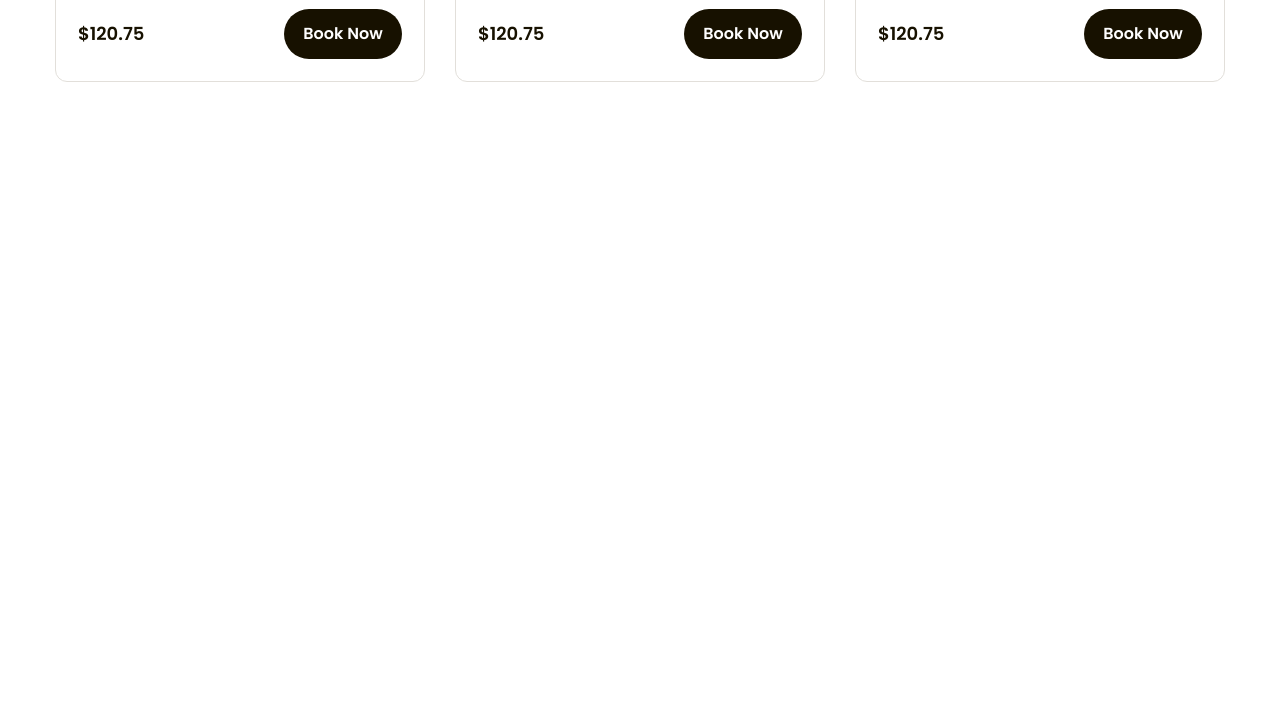
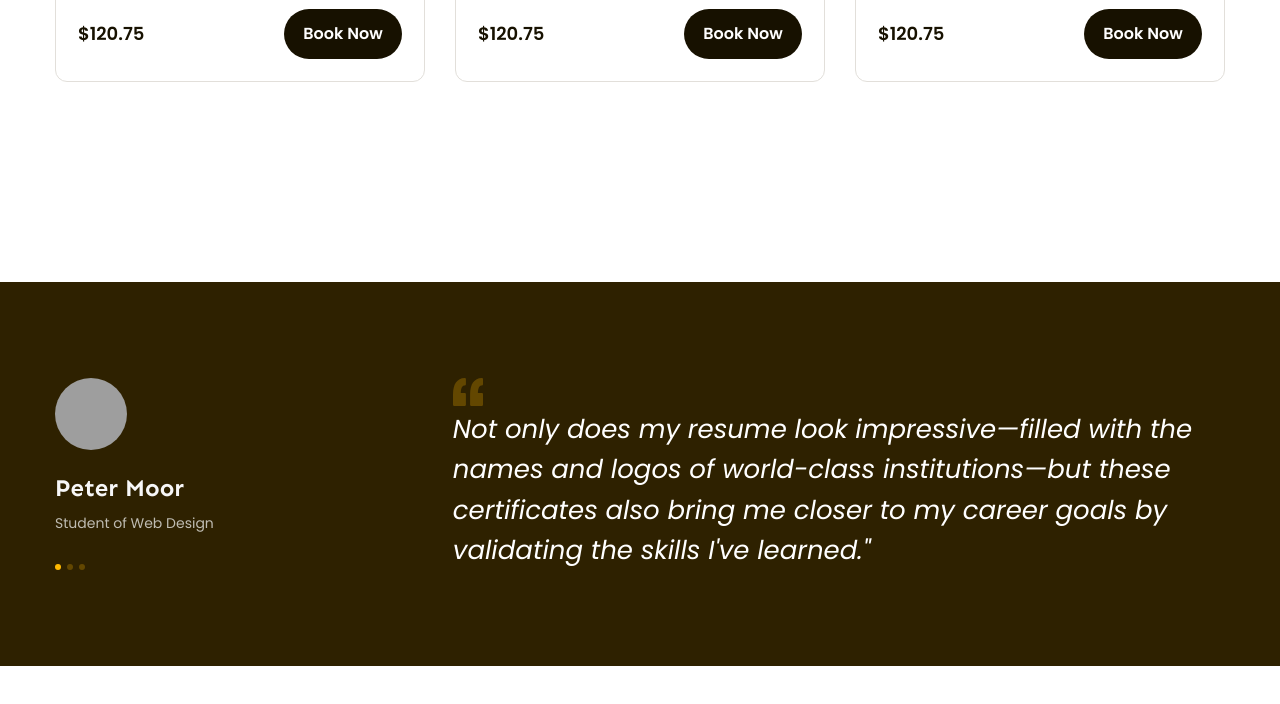
Before and after one commit to Blooseeker/duan1csshtml, a plain HTML site: page index.html in a window 1280 px wide. Shown: the part 1656-2360 px from the top of the page. Drawn offline with Linux system fonts and the light colour scheme; grey boxes are pictures that could not be loaded.

Commit message:
hoan thien p9 phan feedback

```diff
--- a/assets/css/style.css
+++ b/assets/css/style.css
@@ -412,3 +412,76 @@ a {
 .popular .course-item .btn-book:hover {
   background: var(--primary-color);
 }
+
+/* ====================feedback======================== */
+.feedback {
+  margin-top: 135px;
+  padding: 96px 0;
+  background: #2e2100;
+}
+
+.feedback-list {
+  display: flex;
+  overflow: hidden;
+}
+
+.feedback-item {
+  width: 100%;
+  display: flex;
+  flex-shrink: 0;
+}
+
+.feedback-item .avatar {
+  width: 72px;
+  height: 72px;
+  border-radius: 50%;
+  /* thuộc tính ảnh ko bị méo khi thay đổi object-fit: cover */
+  object-fit: cover;
+}
+
+.feedback-item .info .member-name {
+  margin-top: 18px;
+  color: #f7f7f7;
+  font-family: var(--font-heading);
+  font-size: 2.4rem;
+  font-weight: 700;
+  line-height: 1.42;
+}
+
+.feedback-item .info .desc {
+  margin-top: 4px;
+  color: #bfbcb2;
+  font-size: 1.4rem;
+  line-height: 1.86;
+}
+
+.feedback-item .dots {
+  gap: 6px;
+  display: flex;
+  margin-top: 28px;
+}
+
+.feedback-item .dot {
+  height: 6px;
+  width: 6px;
+  border-radius: 50%;
+  background: #634700;
+  cursor: pointer;
+}
+
+.feedback-item .dot.active {
+  background: var(--primary-color);
+  cursor: default;
+}
+
+.feedback-item .content {
+  width: 66%;
+  margin-left: auto;
+}
+
+.feedback-item blockquote {
+  color: #fff;
+  font-size: 2.6rem;
+  font-style: italic;
+  line-height: 1.54;
+}
--- a/index.html
+++ b/index.html
@@ -116,6 +116,7 @@
           </div>
         </div>
       </div>
+
       <!-- popular -->
       <div class="popular">
         <div class="main-content">
@@ -258,6 +259,92 @@
           </div>
         </div>
       </div>
+
+      <!-- feedback -->
+      <div class="feedback">
+        <div class="main-content">
+          <div class="feedback-list">
+            <!-- item1 -->
+            <div class="feedback-item">
+              <!-- khối bên trái -->
+              <div class="info">
+                <img
+                  src="./assets/img/Ellipse 2649.svg"
+                  alt="avatar"
+                  class="avatar"
+                />
+                <p class="member-name">Peter Moor</p>
+                <p class="desc">Student of Web Design</p>
+                <div class="dots">
+                  <span class="dot active"></span>
+                  <span class="dot"></span>
+                  <span class="dot"></span>
+                </div>
+              </div>
+              <!-- khối bên phải -->
+              <div class="content">
+                <img src="./assets/img/Vector.svg" alt="" class="open-quotes" />
+                <blockquote>
+                  Not only does my resume look impressive—filled with the names
+                  and logos of world-class institutions—but these certificates
+                  also bring me closer to my career goals by validating the
+                  skills I've learned."
+                </blockquote>
+              </div>
+            </div>
+
+            <!-- item2 -->
+            <div class="feedback-item">
+              <!-- khối bên trái -->
+              <div class="info">
+                <img src="./assets/img/ava2.jpg" alt="avatar" class="avatar" />
+                <p class="member-name">Peter Moor</p>
+                <p class="desc">Student of Web Design</p>
+                <div class="dots">
+                  <span class="dot"></span>
+                  <span class="dot active"></span>
+                  <span class="dot"></span>
+                </div>
+              </div>
+              <!-- khối bên phải -->
+              <div class="content">
+                <img src="./assets/img/Vector.svg" alt="" class="open-quotes" />
+                <blockquote>
+                  Not only does my resume look impressive—filled with the names
+                  and logos of world-class institutions—but these certificates
+                  also bring me closer to my career goals by validating the
+                  skills I've learned."
+                </blockquote>
+              </div>
+            </div>
+
+            <!-- item3 -->
+            <div class="feedback-item">
+              <!-- khối bên trái -->
+              <div class="info">
+                <img src="./assets/img/ava3.jpg" alt="avatar" class="avatar" />
+                <p class="member-name">Peter Moor</p>
+                <p class="desc">Student of Web Design</p>
+                <div class="dots">
+                  <span class="dot"></span>
+                  <span class="dot"></span>
+                  <span class="dot active"></span>
+                </div>
+              </div>
+              <!-- khối bên phải -->
+              <div class="content">
+                <img src="./assets/img/Vector.svg" alt="" class="open-quotes" />
+                <blockquote>
+                  Not only does my resume look impressive—filled with the names
+                  and logos of world-class institutions—but these certificates
+                  also bring me closer to my career goals by validating the
+                  skills I've learned."
+                </blockquote>
+              </div>
+            </div>
+          </div>
+        </div>
+      </div>
     </div>
   </body>
 </html>
```
Also changed, not shown: assets/img/Vector.svg (added), 3 other files.
